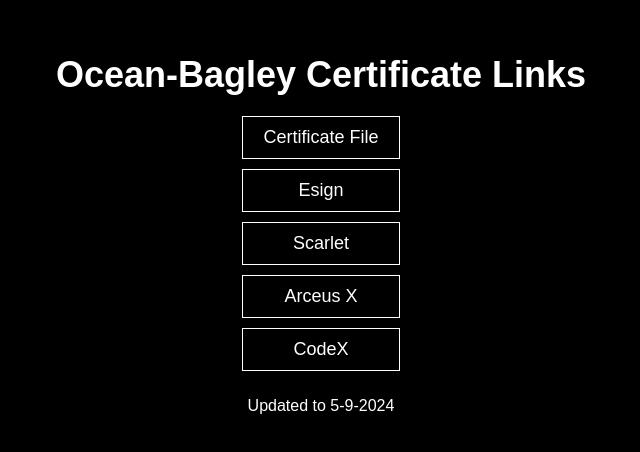
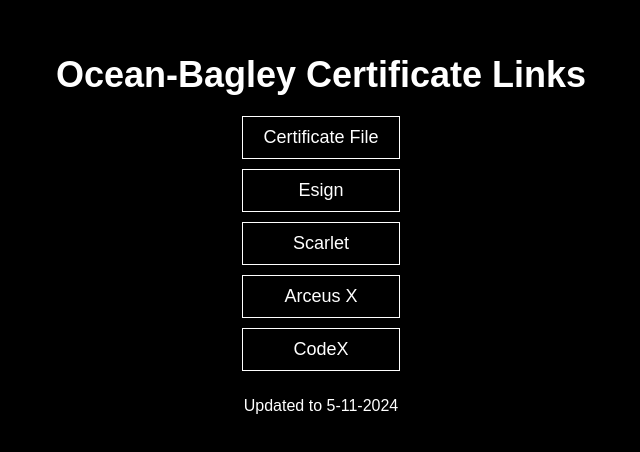
Before and after one commit to Ocean-Bagley/links, a plain HTML site: page index.html in a window 1280 px wide. Shown: the part 170-622 px from the top of the page, 319-959 px from the left. Drawn offline with Linux system fonts and the light colour scheme.

Commit message:
Update index.html

```diff
--- a/index.html
+++ b/index.html
@@ -85,7 +85,7 @@
             <button class="get-button" onclick="window.location.href='https://ln.run/6H6zF'">Arceus X</button>
 <!--codex(outdated)-->
             <button class="get-button" onclick="window.location.href='https://ln.run/dY6dr'">CodeX</button>
-            <p class="additional-text">Updated to 5-9-2024</p>
+            <p class="additional-text">Updated to 5-11-2024</p>
         </div>
     </div>
 </body>
```
